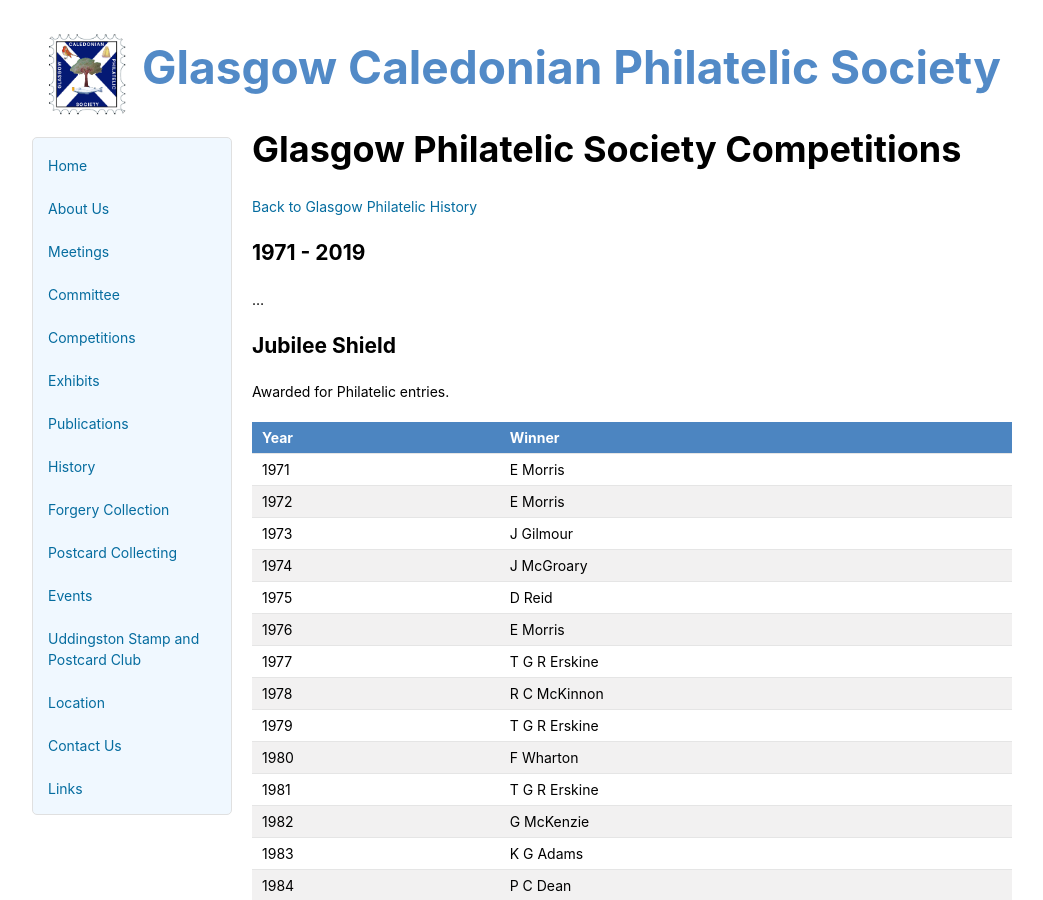
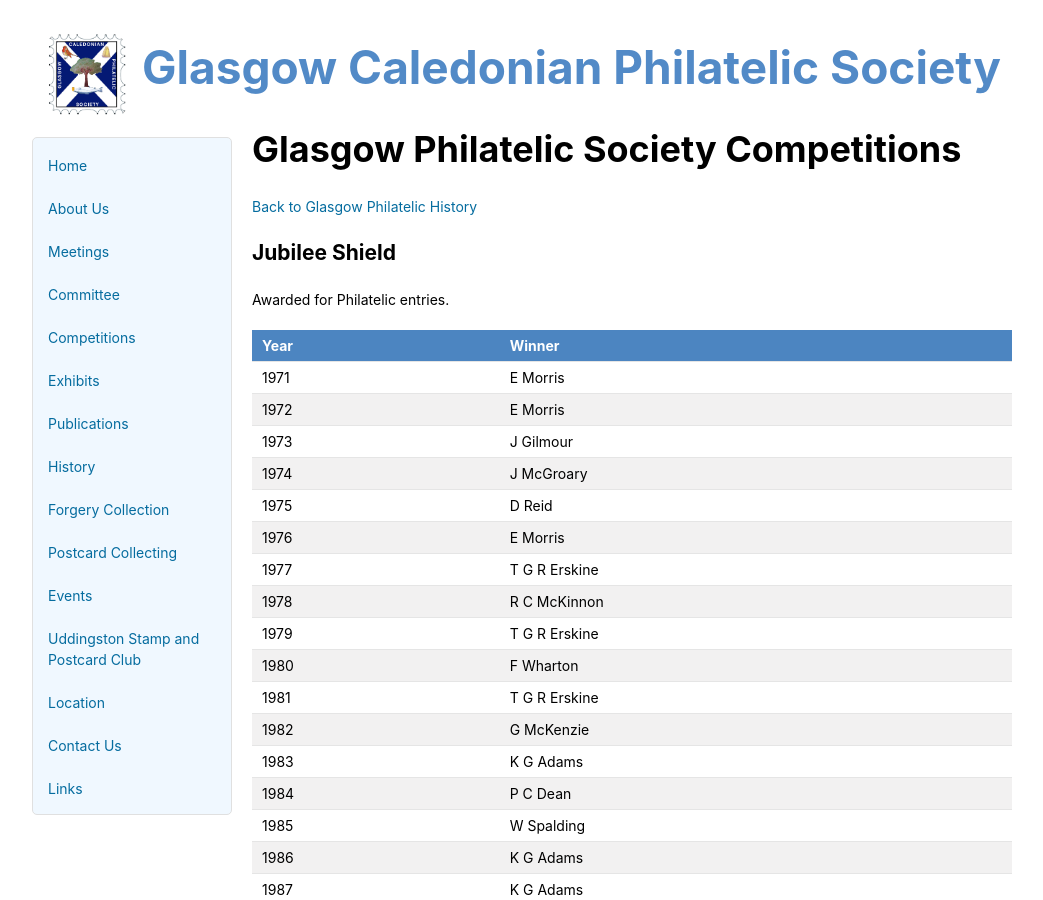
Before and after one commit to astalker/caledonian-stamps, a Jekyll site: the page built from competitions-glasgow.md, in a window 1280 px wide and 900 px high. Shown: the whole window, without its empty margins (118-1161 px from the left). Built offline with Jekyll 4.4.1, drawn with Linux system fonts in a browser that asks for light colours; our own code applies the rules of GitHub Pages for plain Markdown files.

Commit message:
Delete 1971 - 2019 section from competitions-glasgow.md
Removed historical section from the competitions document.

```diff
--- a/competitions-glasgow.md
+++ b/competitions-glasgow.md
@@ -1,10 +1,6 @@
 # Glasgow Philatelic Society Competitions
 
 [Back to Glasgow Philatelic History](./history-glasgow)
-
-## 1971 - 2019
-
-...
 
 ## Jubilee Shield
 
```
